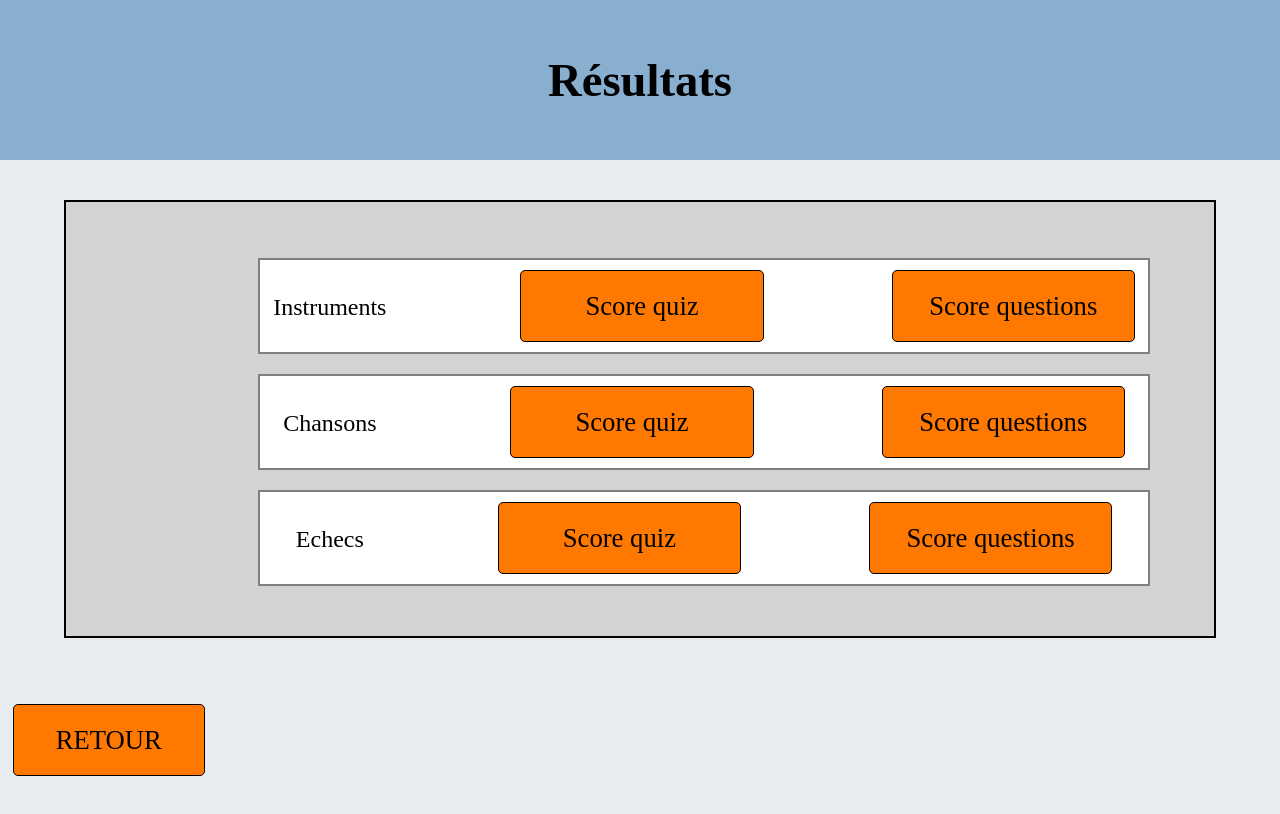
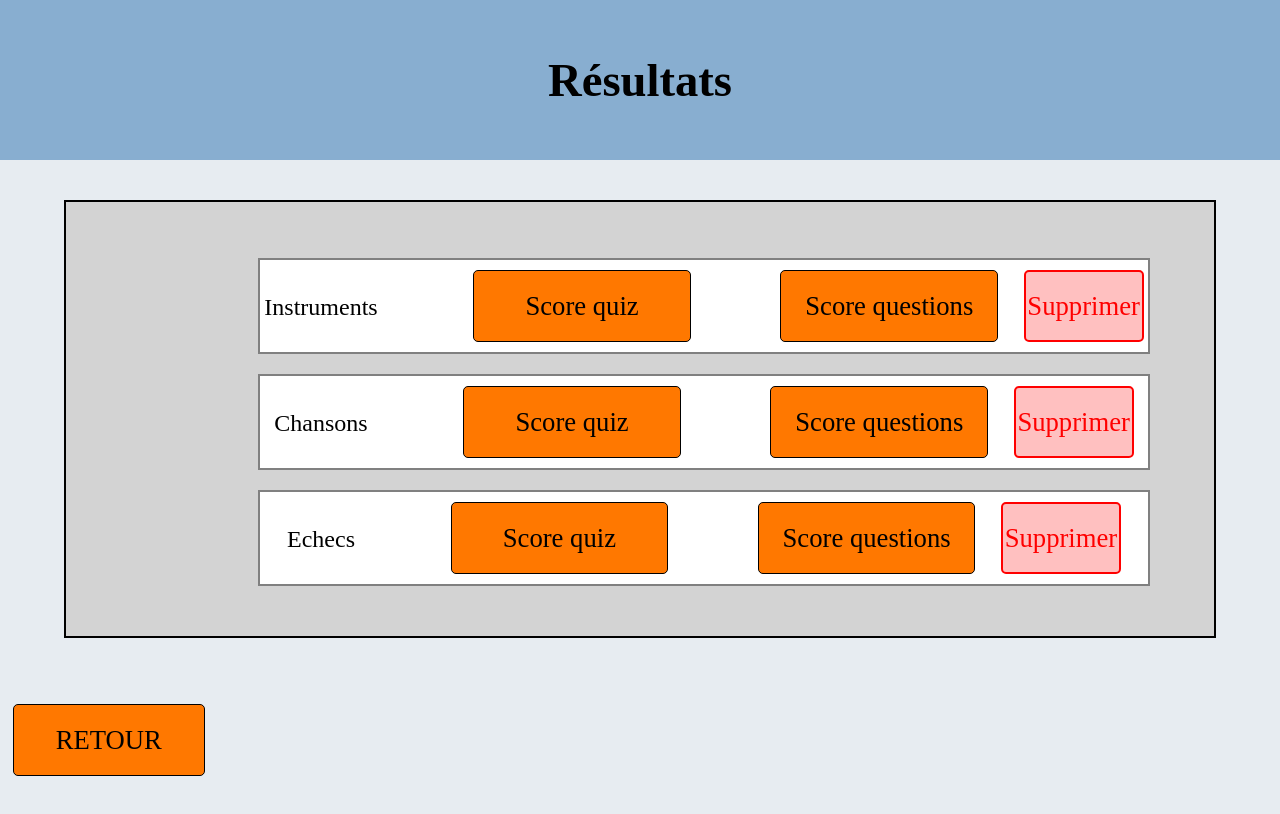
Before and after one commit to 2019-2020-ps6/2022-2023-ps6-cogito, an Angular app in the folder front-end/: page /results in a window 1280 px wide. Shown: the top 814 px of the page. Built offline with nearby package versions, Linux system fonts and the light colour scheme; a web font is replaced by a local one.

Commit message:
feat: deleting a quiz from the results #78

```diff
--- a/front-end/src/app/app-routing.module.ts
+++ b/front-end/src/app/app-routing.module.ts
@@ -32,7 +32,7 @@ const routes: Routes = [
     { path: "profil", component: ProfilComponent, data: { title: "Patient" } },
     { path: "configuration", component: ConfigurationComponent, data: { title: "Liste des configurations" } },
     { path: "create-configuration", component: CreateConfigurationComponent, data: { title: "Création de configuration" } },
-    { path: "create-configuration-with", component: CreateConfigurationComponent, data: { title: "Création de configuration", displayButtonChoose : true } },
+    { path: "create-configuration-with", component: CreateConfigurationComponent, data: { title: "Sélectionner cette configuration ?", displayButtonChoose : true } },
     { path: "interface-configuration", component: InterfaceConfigurationComponent, data: { title: "Interface de configuration" } },
     { path: "question-configuration", component: QuestionConfigurationComponent, data: { title: "Question de configuration" } },
     { path: "results", component: ResultsComponent, data: { title: "Résultats" } },
--- a/front-end/src/app/manager/create-configuration/create-configuration.component.html
+++ b/front-end/src/app/manager/create-configuration/create-configuration.component.html
@@ -28,7 +28,7 @@
     <button type="submit" class="button {{state === 'answers' ? 'active' : ''}}" (click)="changeState('answers')"> Réponses </button>
     </div>
 
-    <button type="submit" class="button-save" (click)="addNewConfig()" [routerLink]="['/configuration']">Sauvegarder </button>
+    <button type="submit" class="button-save" *ngIf="!displayButtonChoose" (click)="addNewConfig()" [routerLink]="['/configuration']">Sauvegarder </button>
     <button type="submit" class="button-back" (click)="this.configurationService.setConfigToDefault()" [routerLink]="['/configuration']"> Annuler </button>
     <button type="submit" class="button-accept" *ngIf="displayButtonChoose" (click)="changeFontFamily(); this.configurationService.setGlobalFont(this.configurationService.getNewFontFamily()); this.configurationService.setGlobalSize(this.configurationService.getNewFontSize())" [routerLink]="['/configuration']"> Choisir cette configuration </button>
 
--- a/front-end/src/app/manager/profil/profil.component.html
+++ b/front-end/src/app/manager/profil/profil.component.html
@@ -19,7 +19,7 @@
             </div>
             </div>
         <div class="facePicture">
-            <p><img src="this.link" alt="this.link"> </p>
+            <p><img src="this.link" alt=""> </p>
         </div>
     </div>
 
--- a/front-end/src/app/manager/results/results.component.html
+++ b/front-end/src/app/manager/results/results.component.html
@@ -6,6 +6,7 @@
             {{quiz.title}}
             <button type="submit" class="button-card" [queryParams]="{id: quiz.id}" [routerLink]="['/result-quiz']"> Score quiz </button>
             <button type="submit" class="button-card" [queryParams]="{id: quiz.id}" [routerLink]="['/result-question']"> Score questions </button>
+            <button type="submit" class="delete" (click)="deleteQuiz(quiz.id)"> Supprimer </button>
         </div>
 
     <button type="submit" class="button-back" [routerLink]="['/profil']"> RETOUR </button>
--- a/front-end/src/app/manager/results/results.component.scss
+++ b/front-end/src/app/manager/results/results.component.scss
@@ -3,11 +3,11 @@
 .button-card{
     background-color: $orange;
     color: black;
-    width: 19vw;
+    width: 17vw;
     border: 1px solid black;
     padding: 10px 20px;
     border-radius: 5px;
-    margin-left: 10vw;
+    margin-left: 7vw;
     &:hover {
       background-color: red;
       border-color: black;
@@ -49,3 +49,14 @@
     background-color: lightgray;
     padding-bottom: 50px;
   }
+
+
+.delete {
+  border: 2px solid red;
+  color: red;
+  width: 5vw;
+  margin-right: 0px;
+  margin-left: 2vw;
+  border-radius: 5px;
+  background-color: rgb(255, 192, 192);
+}
--- a/front-end/src/app/manager/results/results.component.ts
+++ b/front-end/src/app/manager/results/results.component.ts
@@ -1,4 +1,4 @@
-import { Component, OnInit } from '@angular/core';
+import { Component, OnInit, ChangeDetectorRef } from '@angular/core';
 import { Patient } from 'src/models/patient.model';
 import { PATIENT_ANDREA } from 'src/mocks/patient.mock';
 import { QUIZZES_ALL } from 'src/mocks/quiz.mock';
@@ -13,7 +13,7 @@ export class ResultsComponent implements OnInit{
   Patient!: Patient;
   quizList: any[] = [];
 
-  constructor() {
+  constructor(private cdr: ChangeDetectorRef) {
     this.Patient = PATIENT_ANDREA;
     // je veux faire pareil mais avec la méthode getQuizById du service quiz
     for (let quizId of this.Patient.quizIdList) {
@@ -23,11 +23,24 @@ export class ResultsComponent implements OnInit{
       }
     }
     console.log(this.quizList);
+  }
 
+  deleteQuiz(quizId: number) {
+    let index: number = this.Patient.quizIdList.findIndex((id: number): boolean => id === quizId);
+    if (index !== -1) {
+      this.Patient.quizIdList.splice(index, 1);
+    }
+    this.quizList = [];
+    for (let quizId of this.Patient.quizIdList) {
+      let index: number = QUIZZES_ALL.findIndex((quiz: any): boolean => quiz.id === quizId);
+      if (index !== -1) {
+        this.quizList.push(QUIZZES_ALL[index]);
+      }
+    }
+    this.cdr.detectChanges();
   }
 
   ngOnInit() {
-
   }
 
 }
```
